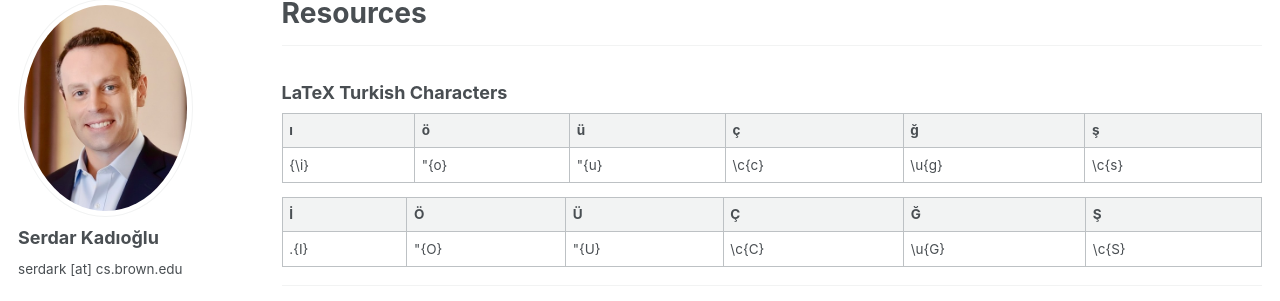
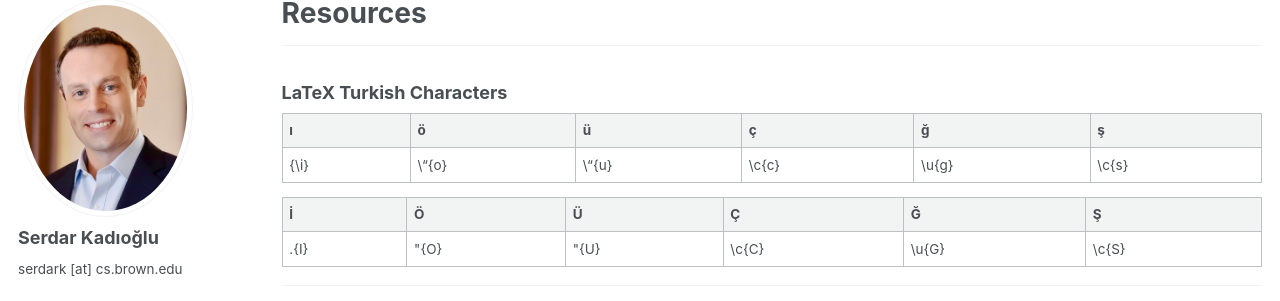
Before and after one commit to skadio/skadio.github.io, a Jekyll site: the page built from _pages/resources.md, in a window 1280 px wide and 900 px high. Shown: the part 119-420 px from the top of the window. Built offline with Jekyll 4.4.1, drawn with Linux system fonts in a browser that asks for light colours.

```diff
--- a/_pages/resources.md
+++ b/_pages/resources.md
@@ -12,9 +12,7 @@ author_profile: true
 
 |    ı  |  ö    | ü     |   ç   |   ğ    |  ş    |
 | ---- | ---- | ---- | ---- | ---- | ---- |
-|   {\i} | \"{o} |   \"{u}     | \c{c}     |  \u{g}     |  \c{s}  |
-
-
+|   {\i} | \\"{o} |  \\"{u}     | \c{c}     |  \u{g}     |  \c{s}  |
 
 
 |   İ  |  Ö   | Ü    |   Ç   |   Ğ   |  Ş   |
```
